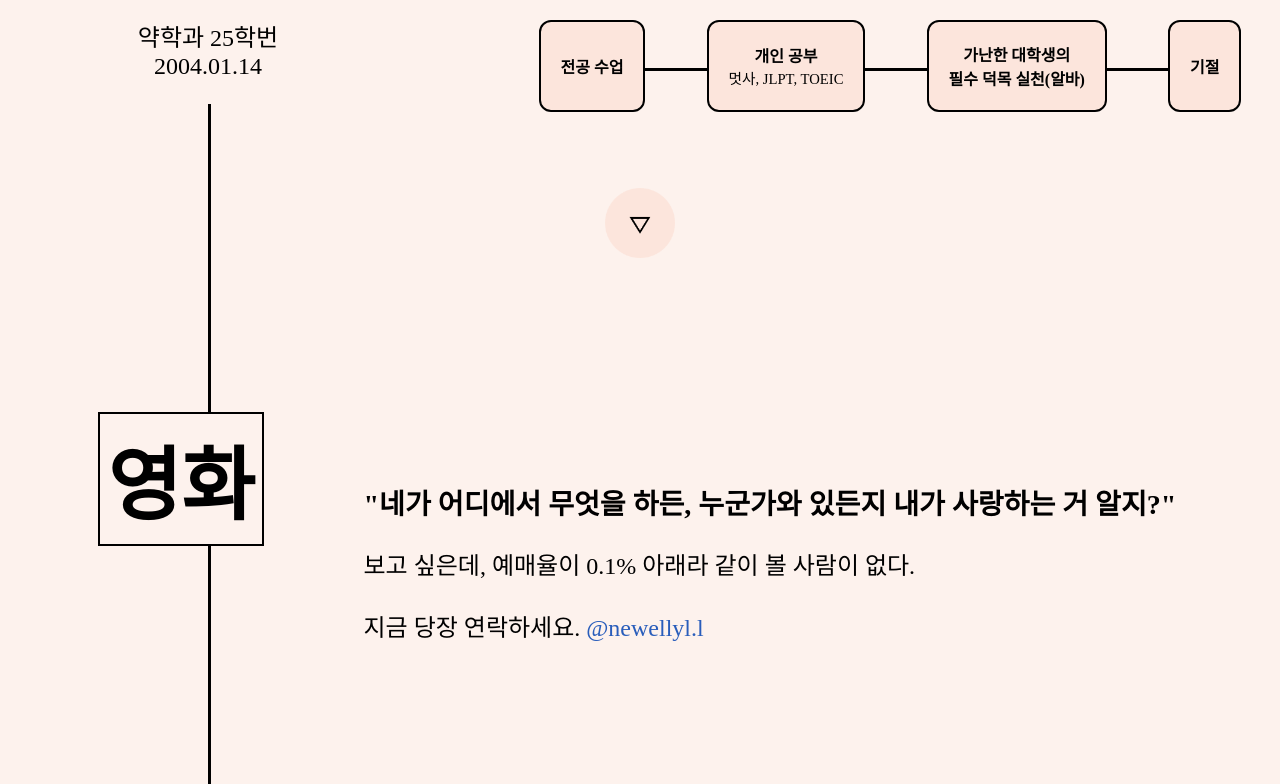
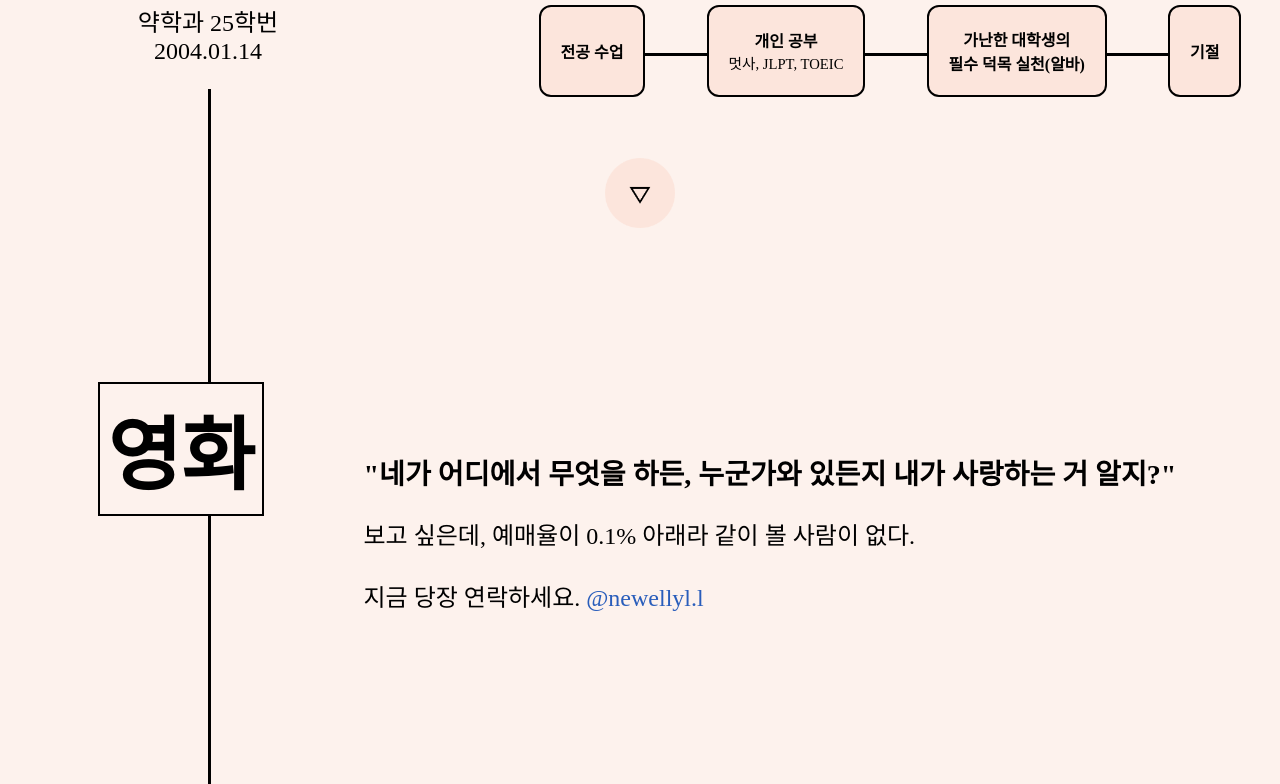
Before and after one commit to benumarsonbush/benumarsonbush.github.io, a plain HTML site: page index.html in a window 1280 px wide. Shown: the part 1475-2259 px from the top of the page. Drawn offline with Linux system fonts and the light colour scheme; a web font is replaced by a local one.

Commit message:
디테일 수정

```diff
--- a/selfintroduction.css
+++ b/selfintroduction.css
@@ -100,7 +100,7 @@
 }
 
 .button {
-    margin-top: 60px;
+    margin-top: 45px;
     margin-bottom: 100px;
 }
 
@@ -225,7 +225,7 @@
 
 .week_line {
     position: absolute;
-    width: 600px;
+    width: 80%;
     background-color: black;
     height: 3px;
     bottom: 57px;
```
